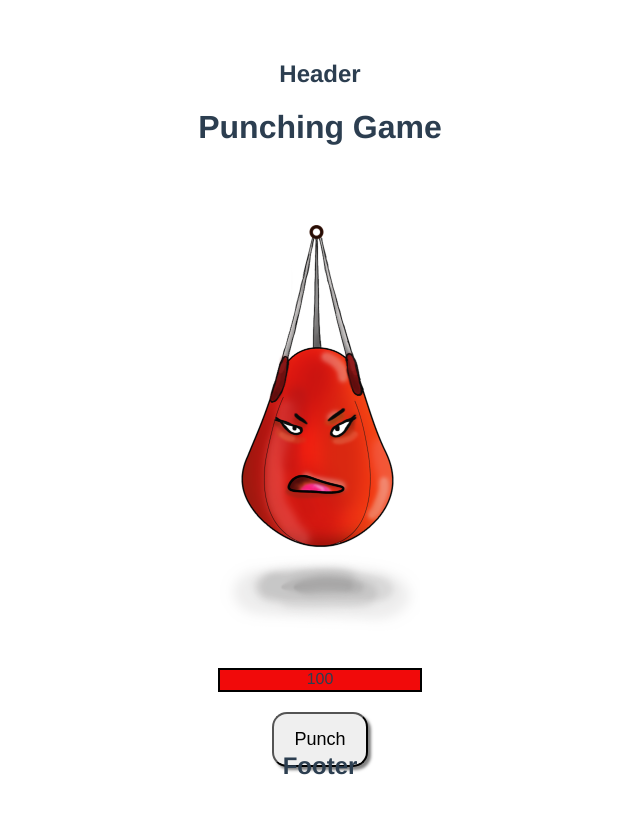
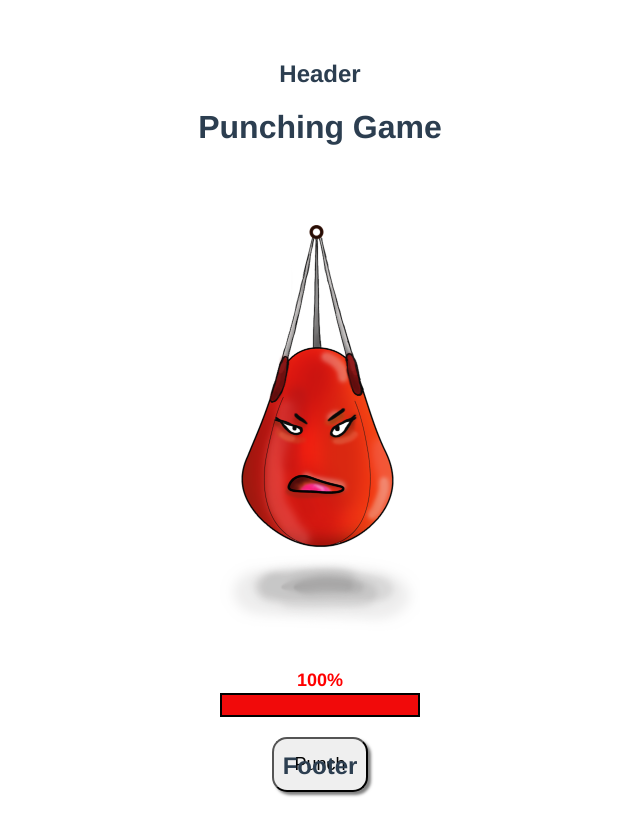
Before and after one commit to Lu-Smith/vue_punchbag_game, a Vue app in the folder punchbag_game/: page / in a window 1280 px wide. Shown: the whole page, without its empty margins (320-960 px from the left). Built offline with nearby package versions, Linux system fonts and the light colour scheme.

Commit message:
Updated MainGame.vue

```diff
--- a/punchbag_game/src/components/MainGame.vue
+++ b/punchbag_game/src/components/MainGame.vue
@@ -2,8 +2,10 @@
   <div>
     <div id="bag"></div>
     <div id="bag-health">
-      <div>{{ health }}</div>
+      <span>{{ health }}%</span>
+      <div></div>
     </div>
+
     <div id="controls">
       <button v-on:click="punch" v-show="!ended">Punch</button>
       <button v-on:click="restart" v-show="ended">Restart</button>
@@ -50,10 +52,6 @@ export default defineComponent({
 </script>
 
 
-
-
-
-
 <style>
   #bag {
     width: 200px;
@@ -65,13 +63,21 @@ export default defineComponent({
 
   #bag-health {
     width: 200px;
-    border: 2px solid #000;
     margin: 0 auto 20px auto;
+
+  }
+
+  #bag-health span {
+    color: red;
+    font-weight: 600;
+    font-size: 18px;
+    line-height: 25px;
   }
 
   #bag-health div {
     height: 20px;
     background: rgb(241, 10, 10);
+    border: 2px solid #000;
   }
 
   #controls {
```
